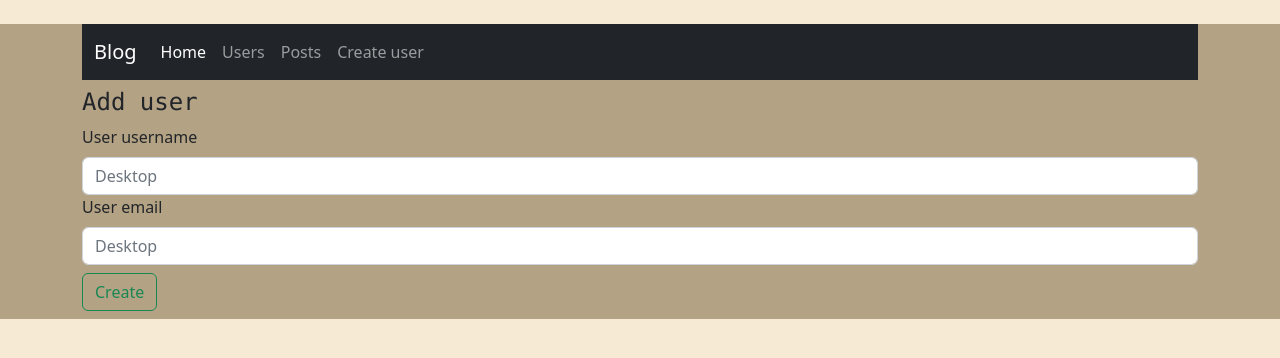
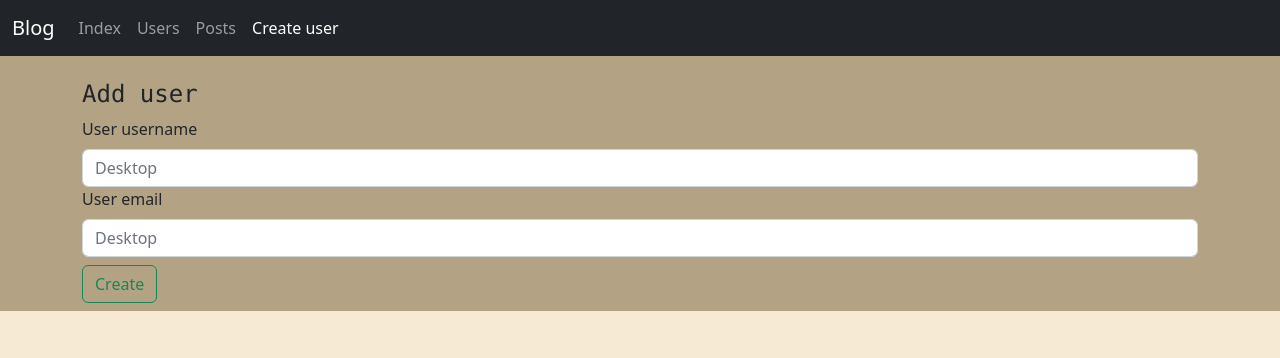
Before and after one commit to Yukovv/homeworks, a Flask app: page /add_user/ in a window 1280 px wide. Shown: the top 358 px of the page. Run offline with Flask 3, Linux system fonts and the light colour scheme; some libraries are stand-ins or nearby versions.

Commit message:
upgrade navbar

```diff
--- a/homework_06/blog-app/templates/base.html
+++ b/homework_06/blog-app/templates/base.html
@@ -28,8 +28,6 @@
 
   <body>
 
-    <div class="container my-4">
-
     <nav class="navbar navbar-expand-lg navbar-dark bg-dark">
       <div class="container-fluid">
         <a class="navbar-brand" href="#">Blog</a>
@@ -38,15 +36,16 @@
         </button>
         <div class="collapse navbar-collapse" id="navbarNavAltMarkup">
           <div class="navbar-nav">
-              <a class="nav-link active" aria-current="page" href="#">Home</a>
-              <a class="nav-link" href="{{ url_for('users') }}">Users</a>
-              <a class="nav-link" href="{{ url_for('posts') }}">Posts</a>
-              <a class="nav-link" href="{{ url_for('add_user') }}">Create user</a>
+            <a class="nav-link {{'active' if request.path == url_for('index') else ''}}" aria-current="page" href="{{ url_for('index') }}">Index</a>
+            <a class="nav-link {{'active' if request.path == url_for('users') else ''}}" href="{{ url_for('users') }}">Users</a>
+            <a class="nav-link {{'active' if request.path == url_for('posts') else ''}}" href="{{ url_for('posts') }}">Posts</a>
+            <a class="nav-link {{'active' if request.path == url_for('add_user') else ''}}" href="{{ url_for('add_user') }}">Create user</a>
           </div>
         </div>
       </div>
     </nav>
 
+    <div class="container my-4">
       <h1>
         {% block body %}
           Base Body
```
Lines whose indentation alone changed are shown as unchanged.
